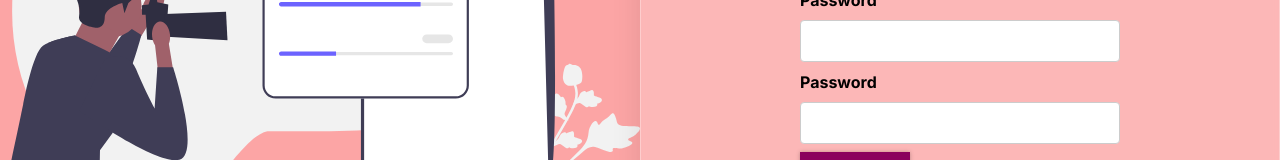
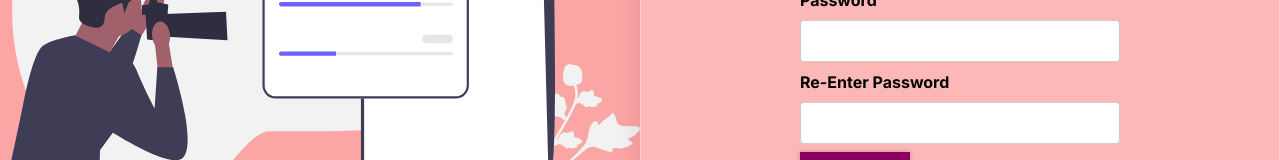
Before and after one commit to honordevop/memor, a Next.js app: page /dashboard/register in a window 1280 px wide. Shown: the part 395-555 px from the top of the page. Built offline with nearby package versions, Linux system fonts and the light colour scheme; no server answers.

Commit message:
Update RegisterForm.jsx

```diff
--- a/src/components/Register/RegisterForm.jsx
+++ b/src/components/Register/RegisterForm.jsx
@@ -170,7 +170,7 @@ const RegistrationForm = () => {
           )}
         </div>
         <div className={passwordCheckInputClasses}>
-          <label>Password </label>
+          <label>Re-Enter Password </label>
           <input
             type="password"
             value={passwordCheck}
```
